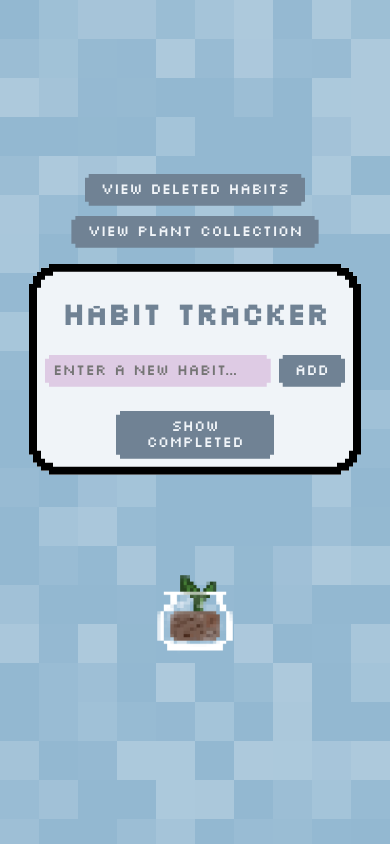
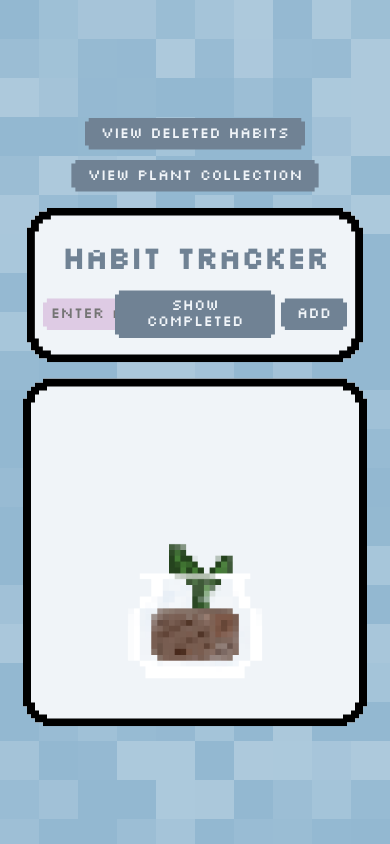
Before and after one commit to rigelle-cruz/habit-tracker, a React (Vite) app: page /habits in a window 390 px wide. Built offline with nearby package versions, Linux system fonts and the light colour scheme.

Commit message:
Modify plant section styling

```diff
--- a/src/App.css
+++ b/src/App.css
@@ -37,7 +37,6 @@ button:hover {
 /* ========== 2. Navigation ========== */
 .navigation {
   display: flex;
-  flex-direction: row;
   gap: 20px;
   margin-bottom: 1rem;
 }
@@ -46,15 +45,15 @@ button:hover {
 
 .habit-tracker-container {
   display: flex;
-  align-items: flex-start;
+  flex-direction: row;
   justify-content: center;
   gap: 1rem;
-  max-width: 90%;
+  max-width: 100%;
   margin: 0 auto;
-  flex-wrap: wrap;
 }
 
-.habit-container {
+.habit-container,
+.plant-section {
   background-color: var(--primary-color);
   padding: 2rem;
   padding-bottom: 4rem;
@@ -62,8 +61,14 @@ button:hover {
   box-shadow: 0 4px 8px rgba(0, 0, 0, 0.1);
   position: relative;
   min-width: 300px;
-  max-height: 60vh;
   max-width: 100%;
+}
+
+.completed-button {
+  position: absolute;
+  bottom: 1rem;
+  left: 50%;
+  transform: translateX(-50%);
 }
 
 /* ========== 4. Input Group ========== */
@@ -85,26 +90,13 @@ input[type='text'] {
 }
 
 /* ========== 5. Buttons ========== */
-.completed-button {
-  position: absolute;
-  bottom: 1rem;
-  left: 50%;
-  transform: translateX(-50%);
-  z-index: 1;
-}
-
-button {
-  border: none;
-  padding: 0.5rem 1rem;
-  font-size: 1rem;
+button, .completed-button {
   font-family: 'Silkscreen', sans-serif;
-  background-color: #708294;
   color: var(--primary-color);
-  cursor: pointer;
   transition: background-color 0.3s ease;
 }
 
-button:hover {
+button:hover, .completed-button:hover {
   background-color: #708294a6;
 }
 
@@ -115,14 +107,12 @@ button:hover {
   margin: 0;
   overflow-y: auto;
   max-height: 40vh;
-  overflow-x: hidden;
 }
 
 .habit-item {
   background-color: var(--secondary-color);
   padding: 0.75rem;
   margin-bottom: 0.5rem;
-  margin-right: 0.5rem;
   display: flex;
   justify-content: space-between;
   align-items: center;
@@ -138,41 +128,34 @@ button:hover {
 .habit-item button {
   background: none;
   cursor: pointer;
-  color: var(--text-color);
+  color: #708294;
+  outline: none;
   padding: 0;
   margin-left: 0.5rem;
 }
 
-.habit-item button {
-  color: #708294;
-  outline: none;
-}
-
 .habit-item button:hover {
   color: #708294a6;
-  outline: none;
 }
 
 .habit-item button:last-child {
   color: #ff6f61;
-  outline: none;
 }
 
 .habit-item button:last-child:hover {
   color: #e45b54;
-  outline: none;
 }
 
 /* ========== 7. Plant Section ========== */
 .plant-section {
-  flex: 1 1 30%;
+  max-width: 150px;
   display: flex;
-  align-items: center;
+  flex-direction: column;
   justify-content: center;
 }
 
 .plant-section img {
-  max-width: 50%;
+  max-width: 100%;
   height: auto;
 }
 
@@ -193,17 +176,11 @@ button:hover {
   align-items: center;
   padding: 10px;
   border-bottom: 1px solid #ccc;
-  overflow-y: auto;
-}
-
-.deleted-habit-item button {
-  margin-left: 10px;
 }
 
 /* ========== 9. Completed State ========== */
 .completed {
   text-decoration: line-through;
-  text-decoration-thickness: 3px;
   color: gray;
 }
 
@@ -219,11 +196,9 @@ button:hover {
 
 /* ========== 10. Media Queries ========== */
 
-/* Medium Screens */
 @media (max-width: 768px) {
-  .habit-container {
+  .habit-container, .plant-section {
     padding: 1rem;
-    padding-bottom: 4rem;
   }
 
   .habit-tracker-container {
@@ -245,65 +220,25 @@ button:hover {
     gap: 0.5rem;
   }
 
-  .completed-button {
-    bottom: 0.5rem;
-    left: 50%;
-    transform: translateX(-50%);
-  }
-
   .habit-list {
     max-height: 45vh;
   }
-
-  .habit-item {
-    flex-direction: row;
-    align-items: center;
-  }
-
-  .habit-item input[type='text'] {
-    width: auto;
-  }
-
-  .habit-item button {
-    margin-left: 0.5rem;
-  }
-
-  .input-group {
-    display: flex;
-    flex-direction: row;
-    align-items: center;
-    justify-content: center;
-    gap: 0.5rem;
-  }
-
-  .input-group input[type='text'] {
-    flex: 1;
-    margin-right: 0;
-  }
-
-  .input-group button {
-    flex-shrink: 0;
-    width: auto;
-  }
 }
 
-/* Small Screens */
 @media (max-width: 470px) {
   body {
     overflow-x: hidden;
   }
 
-  .habit-container {
+  .habit-container,
+  .plant-section {
     padding: 0.5rem;
-    padding-bottom: 4rem;
-    margin: 0 auto;
     max-width: 80%;
     text-align: center;
   }
 
   .input-group {
     flex-direction: row;
-    align-items: center;
     width: 100%;
     gap: 0.5rem;
   }
@@ -311,12 +246,6 @@ button:hover {
   .input-group input[type='text'] {
     flex: 1;
     width: 100%;
-    min-width: 0;
-  }
-
-  .input-group button {
-    flex-shrink: 0;
-    width: auto;
   }
 
   .habit-list {
--- a/src/components/HabitList.tsx
+++ b/src/components/HabitList.tsx
@@ -247,7 +247,7 @@ const HabitList = () => {
 					</button>
 				</div>
 
-				<div className="plant-section">
+				<div className="plant-section pixel-corners">
 					<Plant level={plantLevel} key={completedCount} />
 				</div>
 			</div>
```
